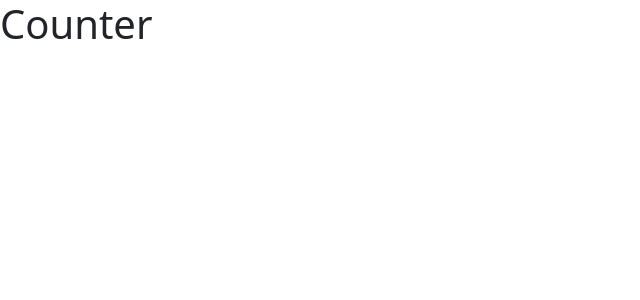
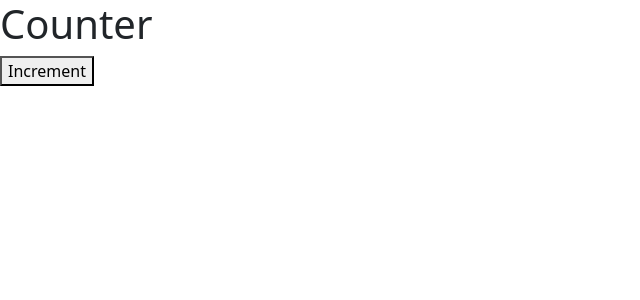
Before and after one commit to Den9rcq/counter-app, a React (Create React App) app: page / in a window 1280 px wide. Shown: the top 300 px of the page, without its empty margins (0-640 px from the left). Built offline with nearby package versions, Linux system fonts and the light colour scheme.

Commit message:
adding a button to the counter component

```diff
--- a/src/components/counter.jsx
+++ b/src/components/counter.jsx
@@ -2,7 +2,10 @@ import React from 'react';
 
 const Counter = () => {
 	return (
-		<h1>Counter</h1>
+		<>
+			<h1>Counter</h1>
+			<button>Increment</button>
+		</>
 	)
 }
 
```
